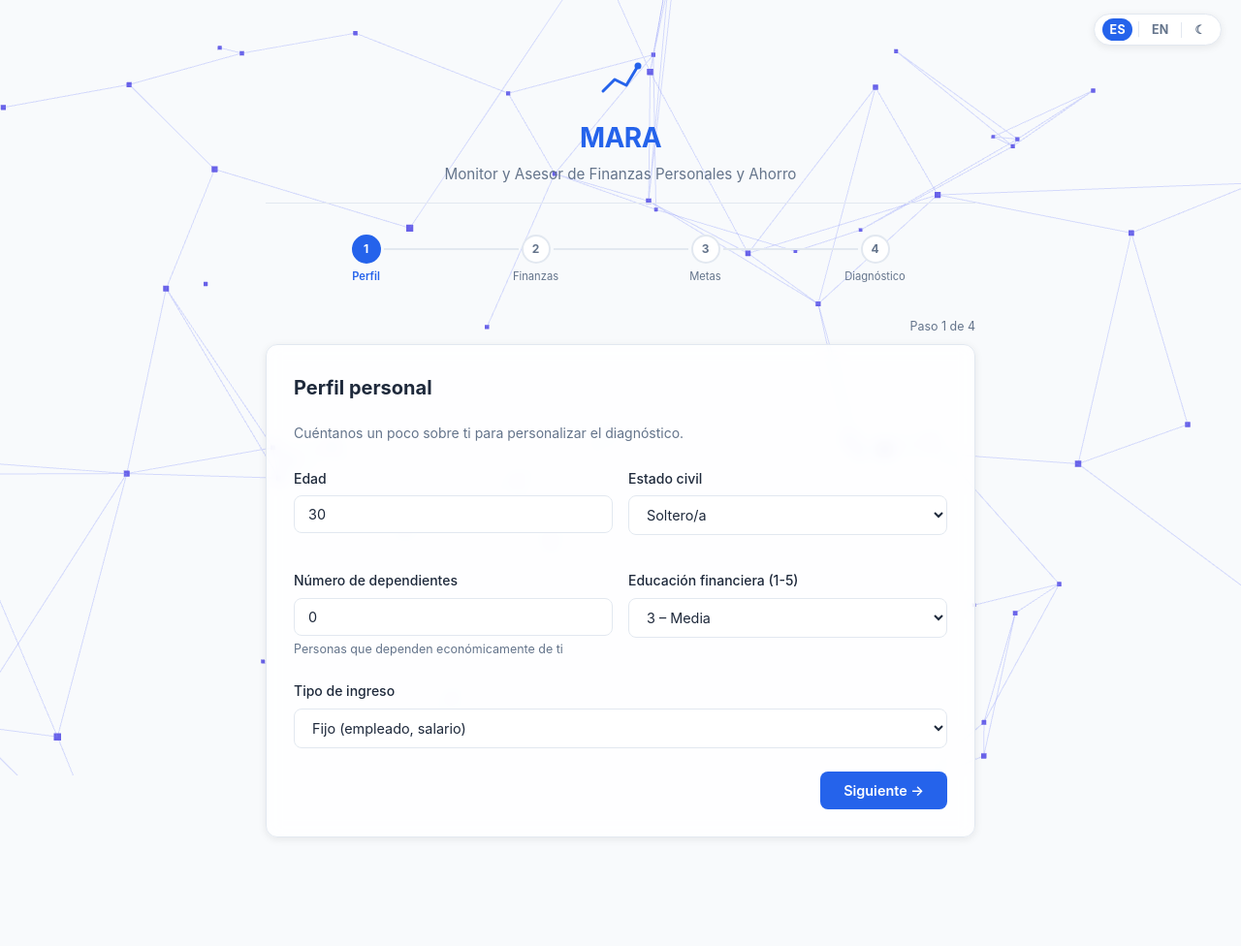
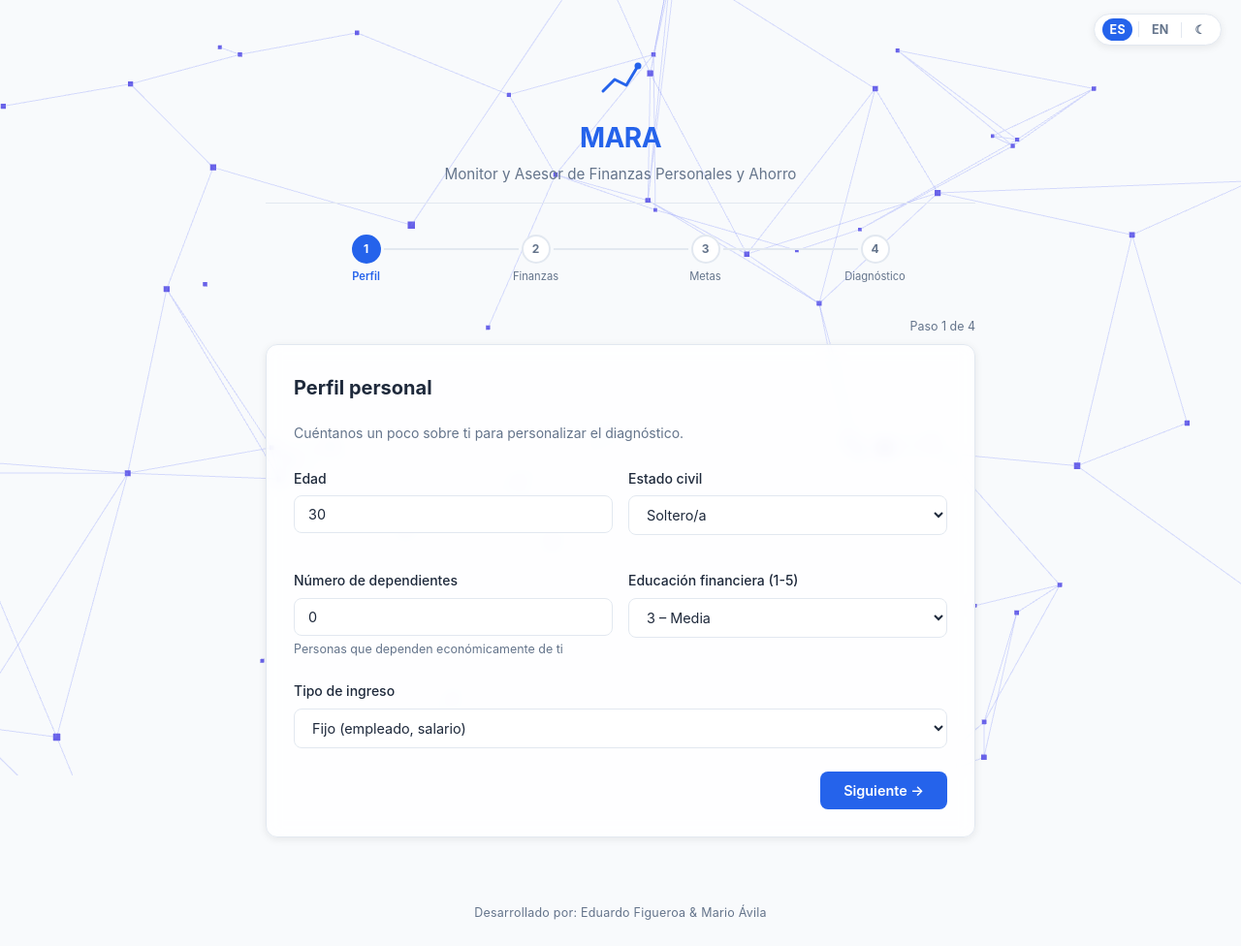
Before and after one commit to av423065-ux/MARA-SBC-personal-finances, a plain HTML site: page finexpert/frontend/index.html in a window 1280 px wide. Shown: the whole page at 97% size. Before the commit the page ends 908 px from the top, so only its background shows below. Drawn offline with nearby package versions, Linux system fonts and the light colour scheme.

Commit message:
Traduce README a inglés, añade footer y menciona Three.js
- README reescrito en inglés con sección de fondo 3D (Three.js r148)
- Footer con créditos de desarrolladores en la página
- Tip de servidor estático para evitar CORB en file://

Co-Authored-By: Claude Sonnet 4.6 <noreply@anthropic.com>

```diff
--- a/finexpert/frontend/assets/css/main.css
+++ b/finexpert/frontend/assets/css/main.css
@@ -323,6 +323,17 @@ body {
    z-index 1000 → .controls-bar
    ────────────────────────────────────────────────────────────────── */
 
+/* Footer */
+.app-footer {
+  position: relative;
+  z-index: 3;
+  text-align: center;
+  padding: 1.5rem 1rem;
+  font-size: 0.78rem;
+  color: var(--color-muted);
+  letter-spacing: 0.02em;
+}
+
 /* Canvas 3D */
 #bg-canvas {
   position: fixed;
--- a/finexpert/frontend/index.html
+++ b/finexpert/frontend/index.html
@@ -386,6 +386,10 @@
 </div>
 <!-- /container -->
 
+<footer class="app-footer">
+  Desarrollado por: Eduardo Figueroa &amp; Mario Ávila
+</footer>
+
 <script src="assets/js/i18n.js"></script>
 <script src="assets/js/api.js"></script>
 <script src="assets/js/dashboard.js"></script>
```
Also changed, not shown: 1 other file.
